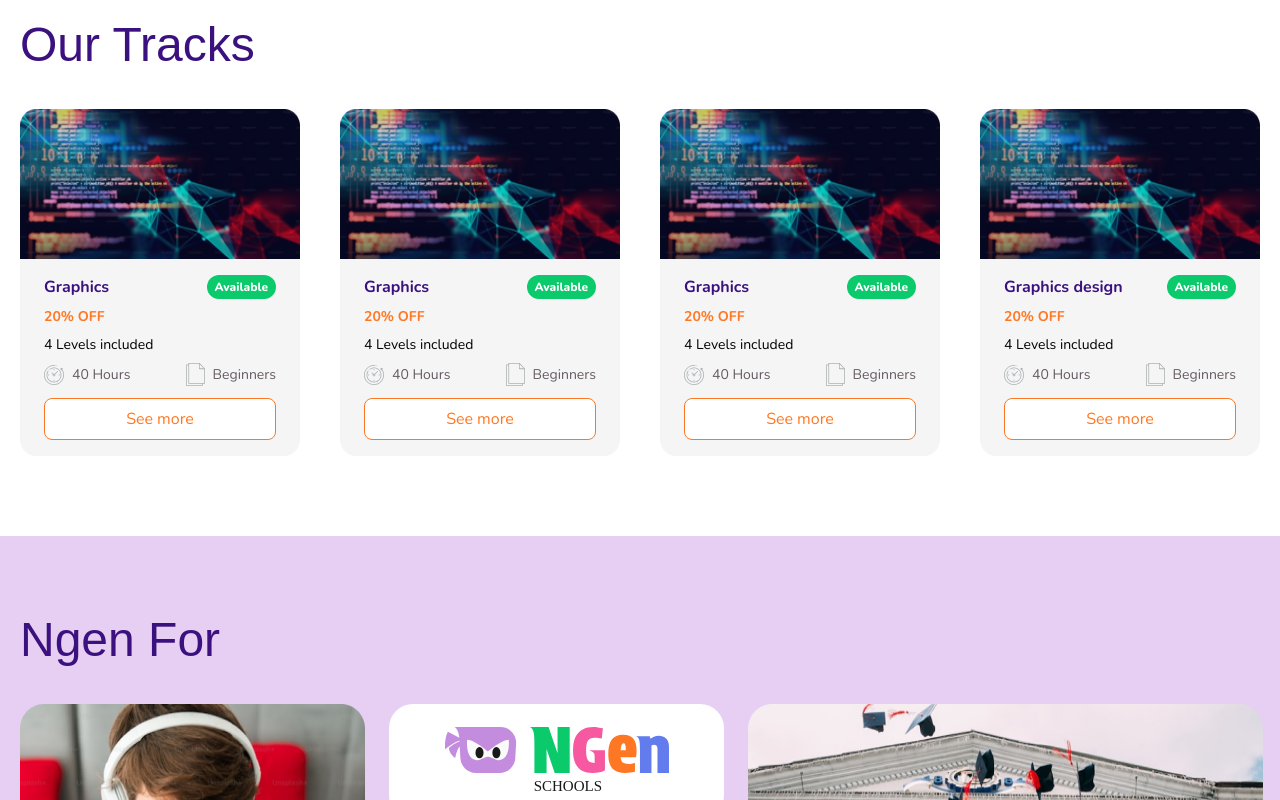
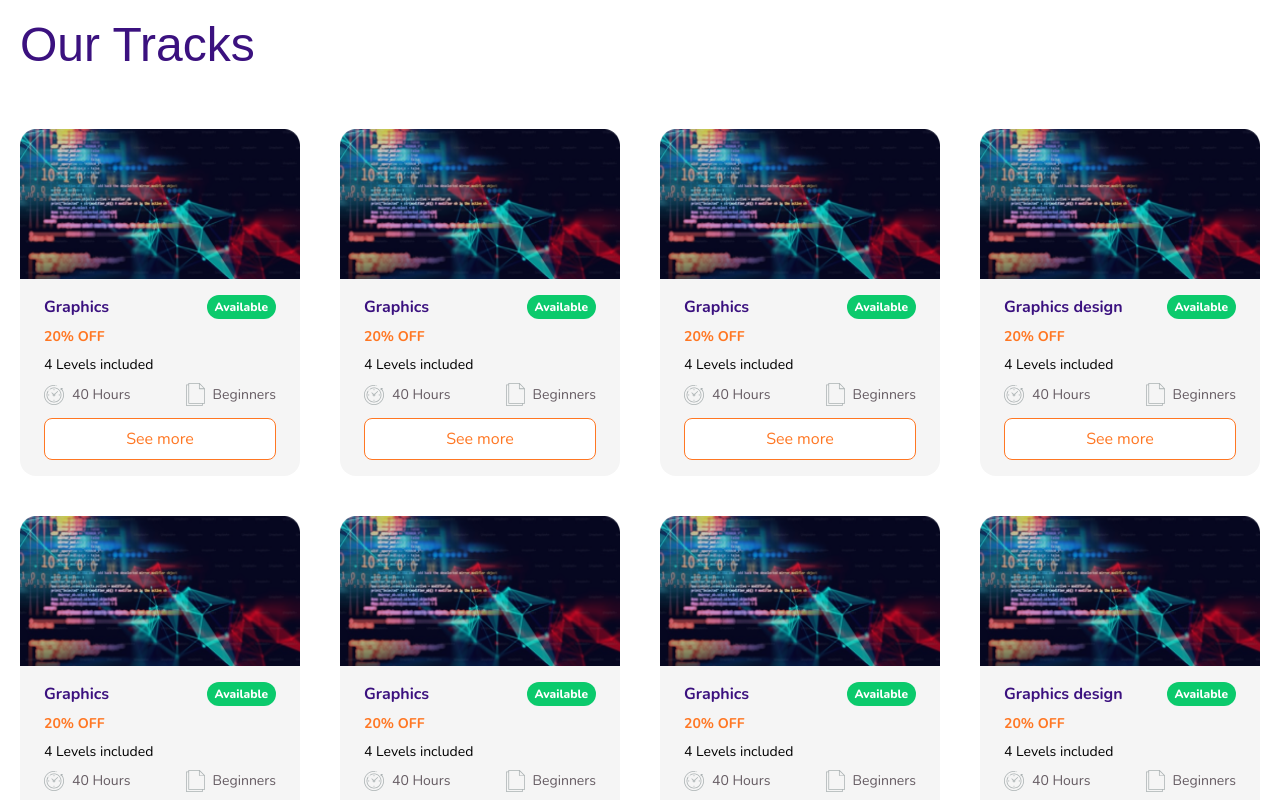
Before and after one commit to Haitham95/ngen, a Next.js app: page / in a window 1280 px wide. Shown: the part 2480-3280 px from the top of the page. Built offline with nearby package versions, Linux system fonts and the light colour scheme; a web font is replaced by a local one.

Commit message:
add tracks page

```diff
--- a/app/(marketing)/page.tsx
+++ b/app/(marketing)/page.tsx
@@ -1,7 +1,7 @@
 import HomepageHero from "@/components/pages/Home/Hero";
 import HomepageAboutSection from "@/components/pages/Home/AboutSection";
 import HomepageNgenWhySection from "@/components/pages/Home/NgenWhySection";
-import HomepageTracksSection from "@/components/pages/Home/TracksSection";
+import { TracksSection } from "@/components/general";
 import HomepageNgenForSection from "@/components/pages/Home/NgenForSection";
 import HomePageSocialProofSection from "@/components/pages/Home/SocialProofSection";
 import HomepageBannerSection from "@/components/pages/Home/BannerSection";
@@ -12,7 +12,7 @@ export default function Home() {
       <HomepageHero />
       <HomepageAboutSection />
       <HomepageNgenWhySection />
-      <HomepageTracksSection />
+      <TracksSection title="Our Tracks"/>
       <HomepageNgenForSection />
       <HomePageSocialProofSection />
       <HomepageBannerSection />
--- /dev/null
+++ b/app/(marketing)/tracks/page.tsx
@@ -0,0 +1,13 @@
+import { PageWrapper, TracksSection } from '@/components/general'
+import React from 'react'
+
+const TracksPage = () => {
+  return (
+    <PageWrapper classNames="container mx-auto">
+      <TracksSection title='Tracks' />
+      <TracksSection title='Upcoming Tracks' />
+    </PageWrapper>
+  )
+}
+
+export default TracksPage
--- a/components/general/Cards/index.tsx
+++ b/components/general/Cards/index.tsx
@@ -24,7 +24,7 @@ function Card({
   skillLevel,
 }: Props) {
   return (
-    <div className="bg-[#F5F5F5] rounded-2xl grid grid-rows-subgrid row-span-6">
+    <div className="bg-[#F5F5F5] rounded-2xl grid grid-rows-subgrid row-span-6 lg:my-5">
       <div className="">
         <Image
           src={image}
--- a/components/pages/Home/TracksSection/index.tsx
+++ b/components/general/TracksSection/index.tsx
@@ -2,8 +2,48 @@ import Card from "@/components/general/Cards";
 import { H2 } from "@/components/general/Heading";
 import React from "react";
 
-function HomepageTracksSection() {
+function HomepageTracksSection({title}: {title: string}) {
   const DATA = [
+    {
+      image: "/assets/images/track-placeholder.png",
+      title: "Graphics",
+      slug: "graphics",
+      status: "Available",
+      discountValue: "20%",
+      numberOfLevels: "4",
+      duration: "40",
+      skillLevel: "Beginners",
+    },
+    {
+      image: "/assets/images/track-placeholder.png",
+      title: "Graphics",
+      slug: "graphics",
+      status: "Available",
+      discountValue: "20%",
+      numberOfLevels: "4",
+      duration: "40",
+      skillLevel: "Beginners",
+    },
+    {
+      image: "/assets/images/track-placeholder.png",
+      title: "Graphics",
+      slug: "graphics",
+      status: "Available",
+      discountValue: "20%",
+      numberOfLevels: "4",
+      duration: "40",
+      skillLevel: "Beginners",
+    },
+    {
+      image: "/assets/images/track-placeholder.png",
+      title: "Graphics design",
+      slug: "graphics",
+      status: "Available",
+      discountValue: "20%",
+      numberOfLevels: "4",
+      duration: "40",
+      skillLevel: "Beginners",
+    },
     {
       image: "/assets/images/track-placeholder.png",
       title: "Graphics",
@@ -49,7 +89,7 @@ function HomepageTracksSection() {
   return (
     <section className="py-6 md:py-10 lg:py-20">
       <div className="container mx-auto px-5 flex flex-col gap-4 md:gap-7 lg:gap-10">
-        <H2>Our Tracks</H2>
+        <H2>{title}</H2>
         <div className="grid grid-cols-1 md:grid-cols-2 gap-y-4 md:gap-y-3 md:gap-x-3 lg:grid-cols-4 xl:gap-x-10 lg:gap-y-0">
           {DATA.map((track, idx) => (
             <Card
--- a/components/general/index.ts
+++ b/components/general/index.ts
@@ -1,9 +1,11 @@
 import PageWrapper from './PageWrapper';
 import ContactUs from './ContactUs';
 import CallToAction from './CallToAction';
+import TracksSection from './TracksSection';
 
 export {
   PageWrapper,
   ContactUs,
   CallToAction,
+  TracksSection
 }
```
